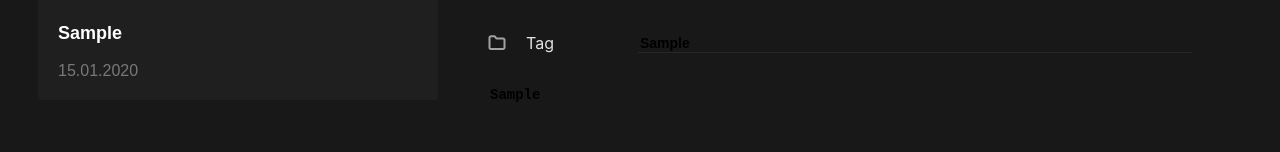
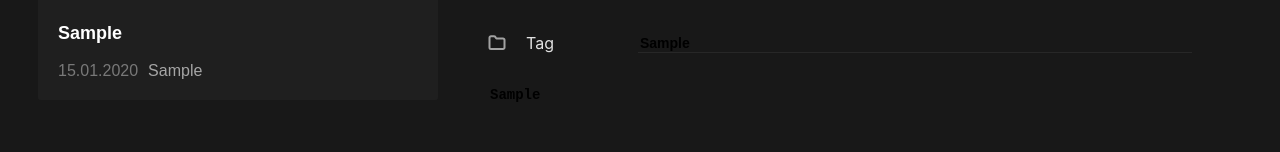
Before and after one commit to TikHub/react-journal-app, a React app: page / in a window 1280 px wide. Both pictures are taken after typing "Sample", "2020-01-15", "Sample", "Sample" into the empty fields and a click on the button "Save". Shown: the part 181-333 px from the top of the page. Built offline with nearby package versions, Linux system fonts and the light colour scheme; the HTML template or start-up script is replaced by a standard one.

Commit message:
[fix] Issue caused by renaming 'text' to 'post'

```diff
--- a/src/App.jsx
+++ b/src/App.jsx
@@ -14,13 +14,13 @@ const INITIAL_DATA = [
 	// 	id: 1,
 	// 	title: "Title 1",
 	// 	date: new Date(),
-	// 	text: "Text 1"
+	// 	post: "Text 1"
 	// },
 	// {
 	// 	id: 2,
 	// 	title: "Title 2",
 	// 	date: new Date(),
-	// 	text: "Text 2"
+	// 	post: "Text 2"
 	// }
 ];
 
@@ -32,7 +32,7 @@ function App() {
 			id: oldJournalItem.length > 0 ? Math.max(...oldJournalItem.map(i => i.id)) + 1 : 1,
 			title: item.title,
 			date: new Date(item.date || Date.now()),
-			text: item.text,
+			post: item.post,
 		}])
 	}
 
--- a/src/components/JournalItem/JournalItem.jsx
+++ b/src/components/JournalItem/JournalItem.jsx
@@ -1,13 +1,13 @@
 import "./JournalItem.css";
 
-export default function JournalItem({ title, date, text }) {
+export default function JournalItem({ title, date, post }) {
 	const formatedDate = new Intl.DateTimeFormat("ru-RU").format(date);
 
 	return <>
 		<h2 className="journal-item__header">{title}</h2>
 		<div className="journal-item__body">
 			<div className="journal-item__date">{formatedDate}</div>
-			<div className="journal-item__text">{text}</div>
+			<div className="journal-item__text">{post}</div>
 		</div>
 	</>;
 }
--- a/src/components/JournalList/JournalList.jsx
+++ b/src/components/JournalList/JournalList.jsx
@@ -17,7 +17,7 @@ export default function JournalList({ items }) {
 			{
 				items
 					.sort(sortItems)
-					.map(({ id, title, date, text }) => <CardButton key={id}><JournalItem title={title} date={date} text={text} /></CardButton>)
+					.map(({ id, title, date, post }) => <CardButton key={id}><JournalItem title={title} date={date} post={post} /></CardButton>)
 			}
 		</div>
 	);
```
